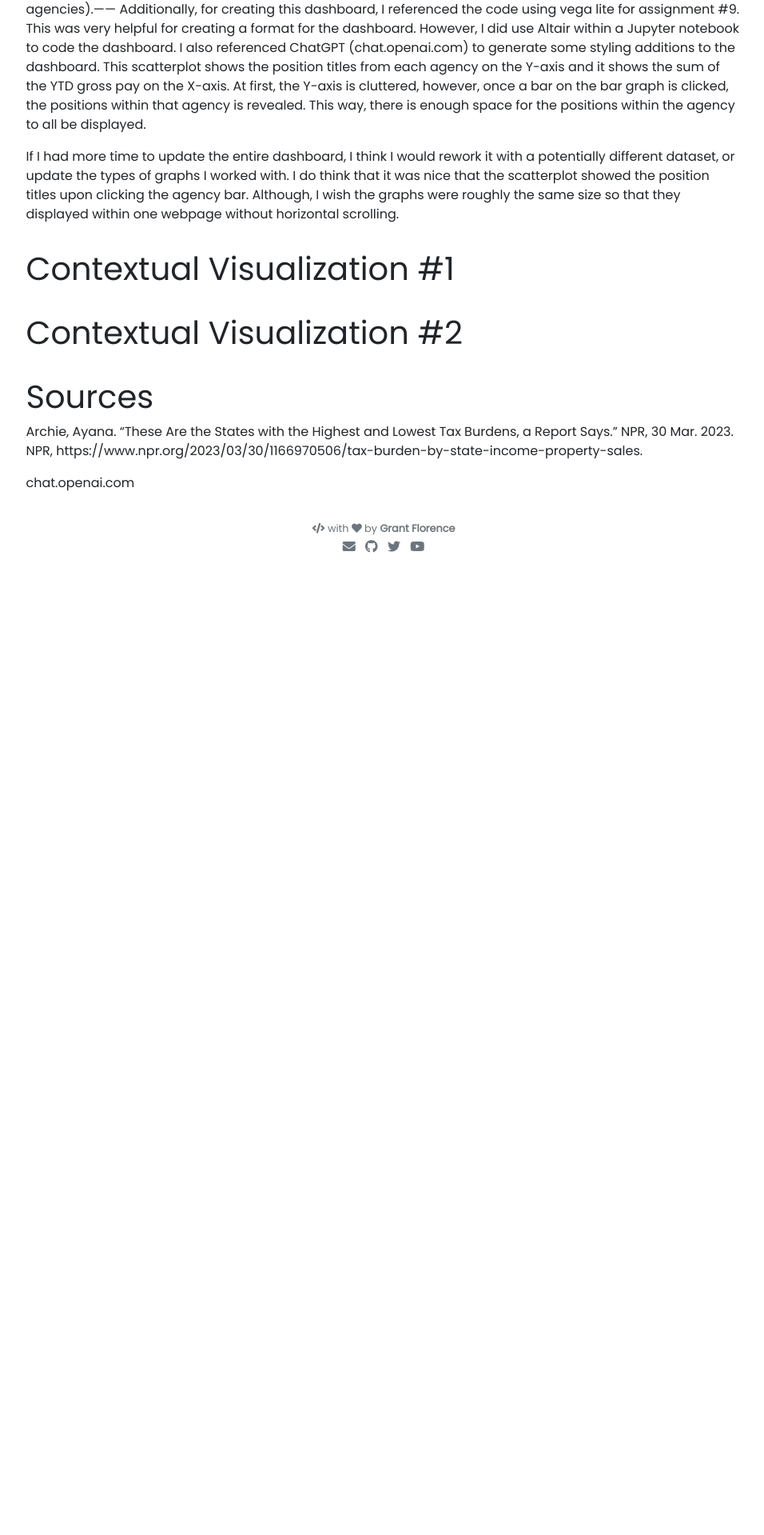
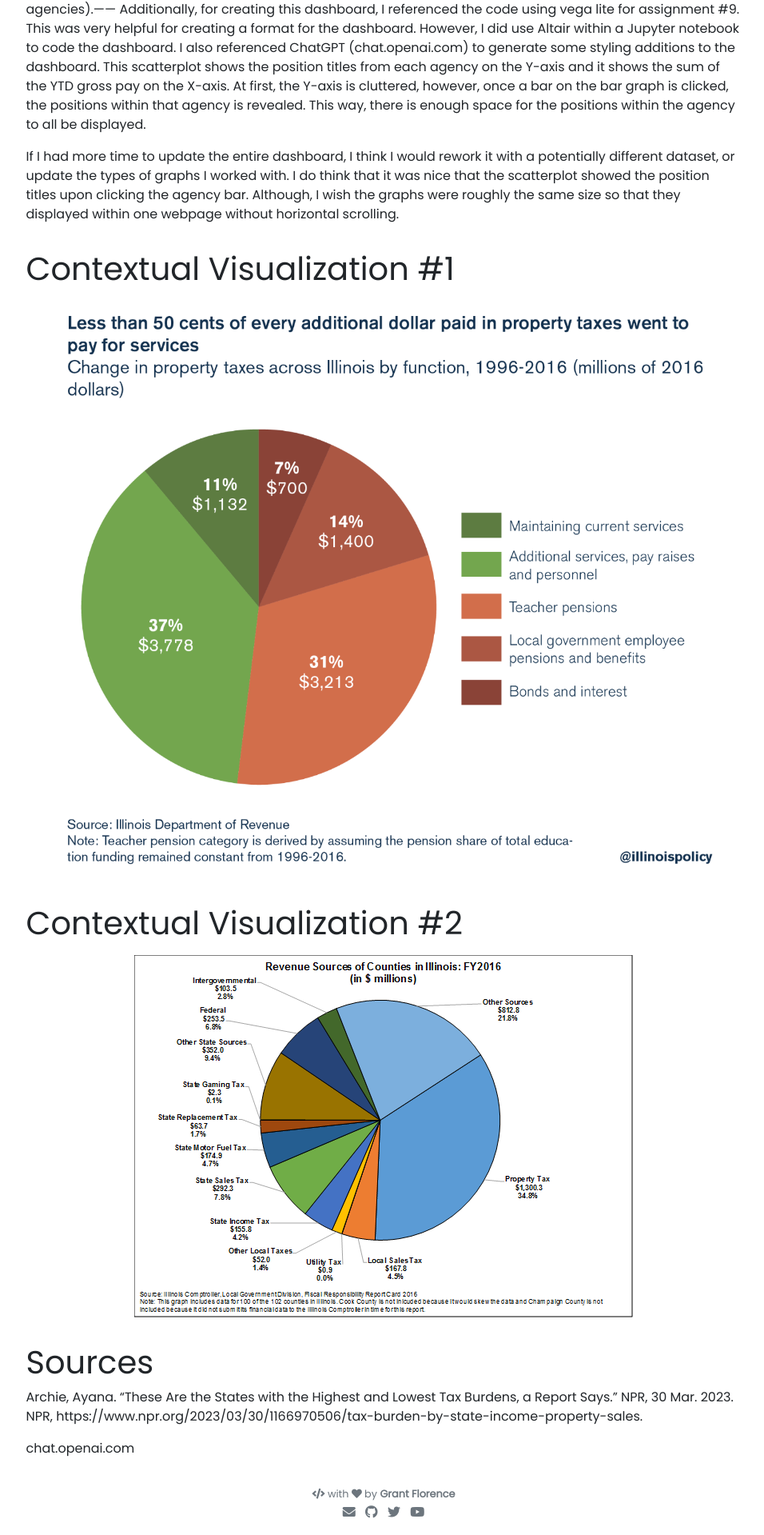
Before and after one commit to gflo3/gflo3.github.io, a Jekyll site: the page built from _projects/Final Project in Exploring Illinois Salaries.md, in a window 1280 px wide. Shown: the part 3226-5145 px from the top of the page at 80% size, without its empty margins (160-1116 px from the left). Built offline with Jekyll 4.4.1, drawn with Linux system fonts in a browser that asks for light colours; nearby versions of some CDN libraries; a script that is not in the unit is left out; before the commit the page ends 3938 px from its top, so only the background shows below that.

Commit message:
Update Final Project in Exploring Illinois Salaries.md

```diff
--- a/_projects/Final Project in Exploring Illinois Salaries.md
+++ b/_projects/Final Project in Exploring Illinois Salaries.md
@@ -36,12 +36,11 @@ If I had more time to update the entire dashboard, I think I would rework it wit
 
 # Contextual Visualization #1
 
-
-
-
+![50cents](/assets/pngs/50cents.png)
 
 # Contextual Visualization #2
 
+![revenue-illinois](/assets/pngs/revenue-illinois.png)
 
 # Sources
 
```
